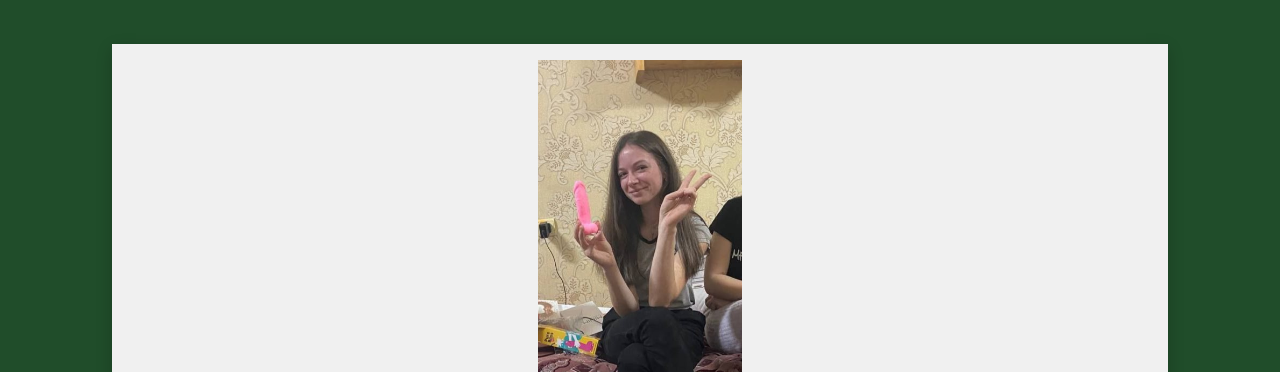
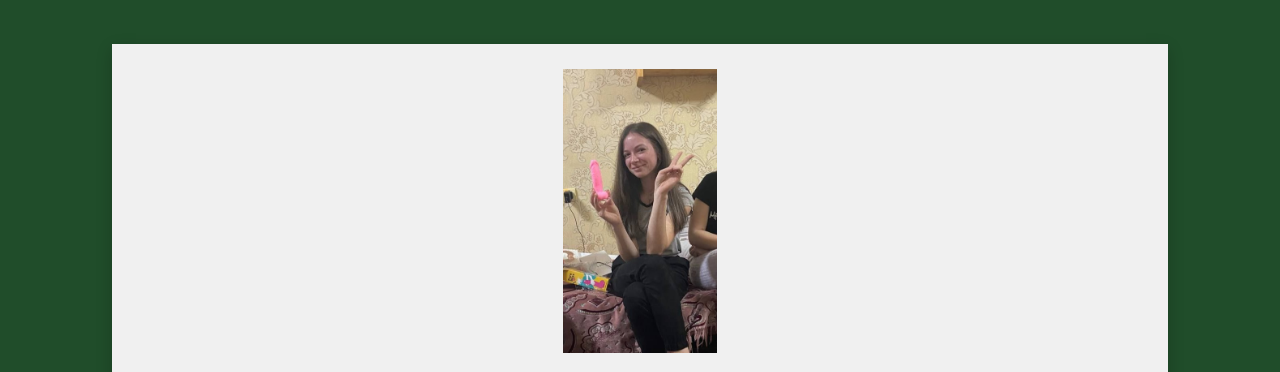
Before and after one commit to YuliaSaievych/hbd, a plain HTML site: page index.html in a window 1280 px wide. Shown: the top 372 px of the page. Drawn offline with nearby package versions, Linux system fonts and the light colour scheme.

Commit message:
Update style.css

```diff
--- a/style.css
+++ b/style.css
@@ -34,7 +34,7 @@ body {
 }
 
 .card img.birthday {
-    width: 20%; /* Змінюємо ширину зображення на 80% ширини контейнера */
+    width: 15%; /* Змінюємо ширину зображення на 80% ширини контейнера */
     max-height: 70vh; /* Змінюємо максимальну висоту зображення */
     object-fit: cover; /* Запобігаємо розтягненню зображення */
 }
```
